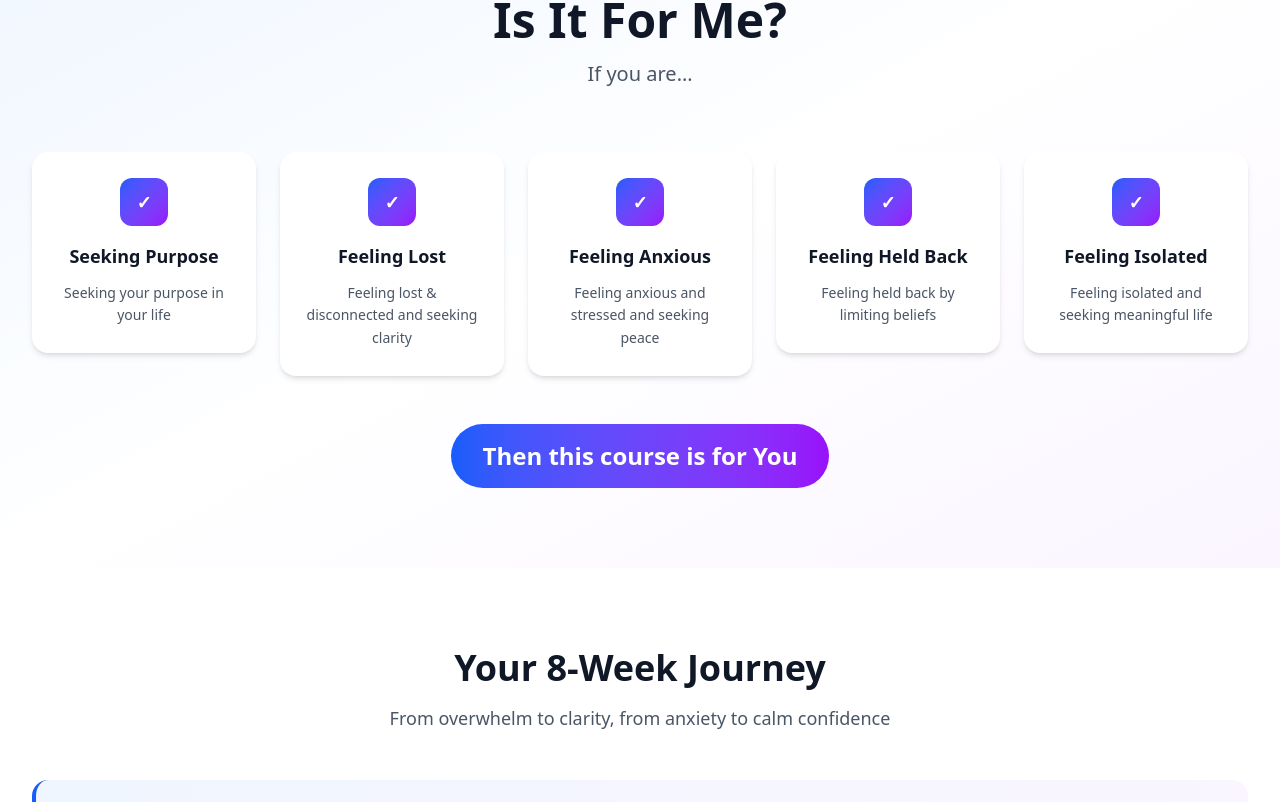
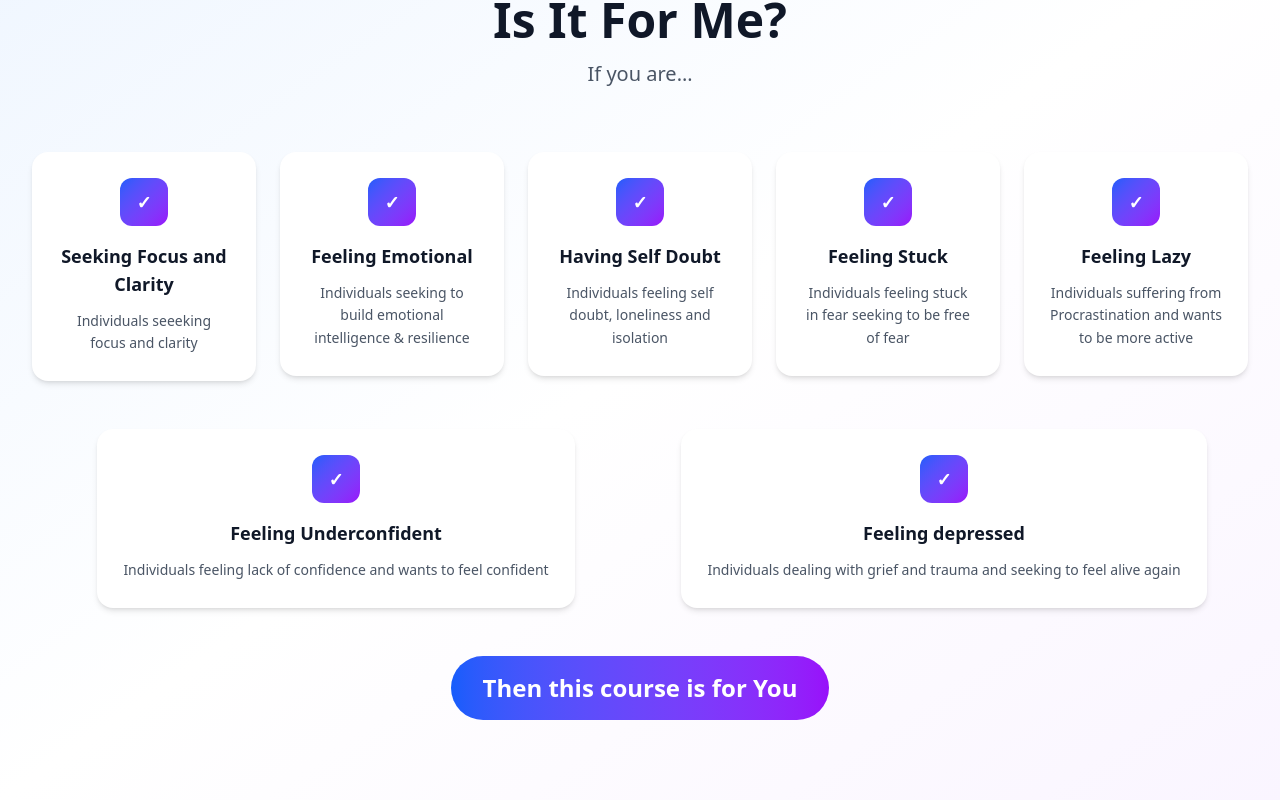
Before and after one commit to Atharv542/H2H, a React (Vite) app: page /clarity-coaching in a window 1280 px wide. Shown: the part 1984-2786 px from the top of the page. Built offline with nearby package versions, Linux system fonts and the light colour scheme; no server answers.

Commit message:
Added changes

```diff
--- a/src/components/Footer.tsx
+++ b/src/components/Footer.tsx
@@ -21,10 +21,10 @@ const Footer = () => {
           viewport={{ once: true }}
           className="grid grid-cols-1 sm:grid-cols-2 md:grid-cols-4 gap-12"
         >
-          <div className="flex flex-col -mt-7">
+          <div className="flex flex-col -mt-10">
             <div className="flex items-center space-x-2">
               <img src="Logo6.png" className="w-14 h-14" alt="Head2Heart Logo" />
-              <img src='Name_Logo.png' className='w-30 h-25 -mx-2'/>
+              <img src='New_Logo_3.png' className='w-40 h-35 -mx-5'/>
             </div>
 
             <p className="text-sm font-semibold text-gray-700 italic -mt-2  mb-5">
--- a/src/components/Navbar.tsx
+++ b/src/components/Navbar.tsx
@@ -117,7 +117,7 @@ useEffect(() => {
           >
             <img src="Logo6.png" className="w-15 h-15 mt-1"/>
             <Link to="/">
-              < img src="Name_Logo.png" className="w-30 h-25 -mx-2 mt-2 "/>
+              < img src="New_Logo_3.png" className="w-40 h-35 -mx-5 mt-2 opacity-100"/>
             </Link>
 
           </motion.div>
--- a/src/pages/About.tsx
+++ b/src/pages/About.tsx
@@ -52,7 +52,7 @@ const About = () => {
     {
       name: 'Sachin Kaintura',
       email: 'sachin.kaintura@head2heart.co.nz',
-      phone: '+64 22 684 5034',
+      phone: '+64211368819',
       image: 'Sachin.png',
       bio:
         'Hi, I’m Sachin Kaintura  a husband, proud father, and Personal Development & Mindfulness Certified Coach with expertise in NLP. My journey began in the bustling city of Mumbai, where I studied hospitality and started my career in the service industry. Like many in India’s middle class, I dreamed of giving my family a better life a dream that led me to take a leap of faith in 2009 and move to New Zealand. Starting over as an immigrant meant long hours, financial sacrifices, and the emotional challenge of building a new life far from home. But through it all, I stayed true to the values of honesty, respect, empathy, and authenticity principles that continue to guide me today. Despite over two decades of experience in hospitality and leadership, I often felt a sense of incompleteness. I was doing well, but something inside me was missing. Everything changed in 2019 when I discovered a marketing company that introduced me to mindfulness. That experience became a turning point, helping me overcome stress, procrastination, limiting beliefs, and imposter syndrome. Today, I help individuals break free from self-doubt, gain clarity, and create balance in their personal and professional lives. My mission is simple: to guide you in cultivating mindfulness, unlocking your potential, and living with purpose. If you’ve ever felt stuck, overwhelmed, or like there’s more waiting for you, you’re not alone. I’ve been there too, and I’m here to help you navigate your journey.',
@@ -60,7 +60,7 @@ const About = () => {
     {
       name: 'Sandeep Sharma',
       email: 'sandeep.sharma@head2heart.co.nz',
-      phone: '+64 21 818 1844',
+      phone: '+6421903306',
       image: 'Sandeep.png',
       bio:
         'Hi, my name is Sandeep Sharma. I\'m truly thankful for the life I live today, and for the family and friends who surround me. I was born into a middle-class household in New Delhi, India, where my childhood was joyful despite financial limitations. Like many, I aspired to a life of success dreaming of wealth, a beautiful home, and luxuries of life but had no clear roadmap to get there. Years of chasing these ambitions left me feeling stuck, anxious, and unfulfilled. No matter what I achieved, it never felt like enough. Eventually, I had a powerful realization: I wasn\'t meant to live in fear, frustration, or emptiness. That moment became a turning point, prompting me to redefine my purpose, values, beliefs, and mindset. I came to see life as a journey made up of meaningful experiences, and that true happiness comes from embracing the present not just pursuing a distant goal. I believe that if we\'re not grateful for what we have today, we\'ll never feel truly satisfied with what we gain tomorrow. Now, I live with intention and presence, enjoying the path I\'m on. I support others who feel the way I once did helping them cultivate an abundant mindset and guiding them toward their goals with clarity and purpose.',
--- a/src/pages/ClarityCoaching.tsx
+++ b/src/pages/ClarityCoaching.tsx
@@ -226,25 +226,26 @@ const ClarityCoaching = () => {
                   <div className="grid grid-cols-1 md:grid-cols-2 lg:grid-cols-5 gap-6 max-w-7xl mx-auto mb-12">
                     {[
                       {
-                        title: 'Seeking Purpose',
-                        description: 'Seeking your purpose in your life'
+                        title: 'Seeking Focus and Clarity',
+                        description: 'Individuals seeeking focus and clarity'
                       },
                       {
-                        title: 'Feeling Lost',
-                        description: 'Feeling lost & disconnected and seeking clarity'
+                        title: 'Feeling Emotional',
+                        description: 'Individuals seeking to build emotional intelligence & resilience'
                       },
                       {
-                        title: 'Feeling Anxious',
-                        description: 'Feeling anxious and stressed and seeking peace'
+                        title: 'Having Self Doubt',
+                        description: 'Individuals feeling self doubt, loneliness and isolation '
                       },
                       {
-                        title: 'Feeling Held Back',
-                        description: 'Feeling held back by limiting beliefs'
+                        title: 'Feeling Stuck',
+                        description: 'Individuals feeling stuck in fear seeking to be free of fear'
                       },
                       {
-                        title: 'Feeling Isolated',
-                        description: 'Feeling isolated and seeking meaningful life'
-                      }
+                        title: 'Feeling Lazy',
+                        description: 'Individuals suffering from Procrastination and wants to be more active'
+                      },
+
                     ].map((item, index) => (
                       <motion.div
                         key={index}
@@ -255,6 +256,42 @@ const ClarityCoaching = () => {
                         className="group relative"
                       >
                         <div className="absolute inset-0 bg-gradient-to-br from-blue-600 to-purple-600 rounded-2xl opacity-0 group-hover:opacity-10 transition-opacity duration-300"></div>
+                        <div className="relative bg-white border-2 border-transparent hover:border-blue-300 p-6 rounded-2xl shadow-md hover:shadow-xl transition-all duration-300">
+                          <div className="w-12 h-12 bg-gradient-to-br from-blue-600 to-purple-600 rounded-xl flex items-center justify-center mb-4 mx-auto">
+                            <span className="text-white font-bold text-lg">✓</span>
+                          </div>
+                          <h3 className="font-bold text-lg text-gray-900 mb-3 text-center">
+                            {item.title}
+                          </h3>
+                          <p className="text-gray-600 text-sm leading-relaxed text-center">
+                            {item.description}
+                          </p>
+                        </div>
+                      </motion.div>
+                    ))}
+                  </div>
+
+                   <div className="grid grid-cols-1 md:grid-cols-2 lg:grid-cols-2  mx-auto  mb-12">
+                    {[
+                      {
+                        title: 'Feeling Underconfident',
+                        description: 'Individuals feeling lack of confidence and wants to feel confident'
+                      },
+                       {
+                        title: 'Feeling depressed',
+                        description: 'Individuals dealing with grief and trauma and seeking to feel alive again'
+                      }
+
+                    ].map((item, index) => (
+                      <motion.div
+                        key={index}
+                        initial={{ opacity: 0, y: 20 }}
+                        whileInView={{ opacity: 1, y: 0 }}
+                        viewport={{ once: true }}
+                        transition={{ delay: index * 0.1 }}
+                        className="group relative flex justify-center"
+                      >
+
                         <div className="relative bg-white border-2 border-transparent hover:border-blue-300 p-6 rounded-2xl shadow-md hover:shadow-xl transition-all duration-300">
                           <div className="w-12 h-12 bg-gradient-to-br from-blue-600 to-purple-600 rounded-xl flex items-center justify-center mb-4 mx-auto">
                             <span className="text-white font-bold text-lg">✓</span>
@@ -342,8 +379,7 @@ const ClarityCoaching = () => {
                 By the end of this 8-week journey, you will:
               </p>
             </div>
-
-            <div className="grid grid-cols-1 md:grid-cols-2 lg:grid-cols-3 gap-6 max-w-5xl mx-auto">
+<div className="grid grid-cols-1 md:grid-cols-2 lg:grid-cols-5 gap-6 max-w-5xl mx-auto ">
               {outcomes.map((outcome, index) => (
                 <motion.div
                   key={index}
@@ -351,11 +387,13 @@ const ClarityCoaching = () => {
                   whileInView={{ opacity: 1, scale: 1 }}
                   viewport={{ once: true }}
                   transition={{ delay: index * 0.1 }}
-                  className="bg-white p-6 rounded-xl shadow-md hover:shadow-xl transition-shadow"
+                  className="bg-white p-6  border-2 border-transparent hover:border-blue-300  rounded-2xl shadow-md hover:shadow-xl transition-all duration-300"
                 >
-                  <div className="flex items-start space-x-3">
-                    <CheckCircle2 className="h-6 w-6 text-green-600 flex-shrink-0 mt-1" />
-                    <p className="text-gray-700 leading-relaxed">{outcome}</p>
+                  <div className="flex flex-col  mx-auto items-center space-x-3 ">
+                   <div className="w-10 h-10 bg-blue-600 rounded-xl flex items-center justify-center mb-4 mx-auto">
+                            <span className="text-white font-bold">✓</span>
+                          </div>
+                    <p className="text-gray-600 text-md leading-relaxed text-center">{outcome}</p>
                   </div>
                 </motion.div>
               ))}
@@ -400,20 +438,17 @@ const ClarityCoaching = () => {
                   </li>
                   <li className="flex items-center space-x-2">
                     <CheckCircle2 className="h-5 w-5" />
-                    <span>All digital materials</span>
+                    <span>All Digital Workbooks</span>
                   </li>
                   <li className="flex items-center space-x-2">
                     <CheckCircle2 className="h-5 w-5" />
-                    <span>Ongoing support</span>
+                    <span>Between-Session Support & Accountability</span>
                   </li>
                   <li className="flex items-center space-x-2">
                     <CheckCircle2 className="h-5 w-5" />
-                    <span>Growth roadmap</span>
+                    <span>Bonus 30 Days Calm & Clarity Workbook</span>
                   </li>
-                  <li className="flex items-center space-x-2">
-                    <CheckCircle2 className="h-5 w-5" />
-                    <span>Payment plans available</span>
-                  </li>
+
 
                 </ul>
               <button
@@ -470,24 +505,21 @@ const ClarityCoaching = () => {
                 <ul className="space-y-3 mb-8 text-gray-700">
                   <li className="flex items-center space-x-2">
                     <CheckCircle2 className="h-5 w-5 text-blue-600" />
-                    <span>Tailored program</span>
+                    <span>Tailored Coaching Program for Your Team</span>
                   </li>
                   <li className="flex items-center space-x-2">
                     <CheckCircle2 className="h-5 w-5 text-blue-600" />
-                    <span>Group materials</span>
+                    <span>Interactive Group Materials & Workbooks</span>
                   </li>
                   <li className="flex items-center space-x-2">
                     <CheckCircle2 className="h-5 w-5 text-blue-600" />
-                    <span>Team activities</span>
+                    <span>Engaging Team Activities & Discussions</span>
                   </li>
                   <li className="flex items-center space-x-2">
                     <CheckCircle2 className="h-5 w-5 text-blue-600" />
                     <span>Flexible scheduling</span>
                   </li>
-                  <li className="flex items-center space-x-2">
-                    <CheckCircle2 className="h-5 w-5 text-blue-600" />
-                    <span>All resources included</span>
-                  </li>
+
                 </ul>
                 <Link
                   to={user ? "/contact" : "/login"}
--- a/src/pages/MindfulnessCoaching.tsx
+++ b/src/pages/MindfulnessCoaching.tsx
@@ -247,27 +247,19 @@ const MindfulnessCoaching = () => {
               </p>
             </div>
 
-            <div className="grid grid-cols-1 md:grid-cols-2 lg:grid-cols-5 gap-6 max-w-7xl mx-auto mb-12">
+            <div className="grid grid-cols-1 md:grid-cols-2  lg:grid-cols-3 gap-6 max-w-7xl mx-auto  mb-12">
               {[
                 {
-                  title: 'Seeking Purpose',
-                  description: 'Seeking your purpose in your life'
+                  title: 'Seeking Focus ',
+                  description: 'Individuals feeling overwhelmed and seeking focus & clarity'
                 },
                 {
-                  title: 'Feeling Lost',
-                  description: 'Feeling lost & disconnected and seeking clarity'
+                  title: 'Feeling Stressed',
+                  description: 'Individuals feeling mental overload, stress, burnouts & seeking emotional resilience'
                 },
                 {
-                  title: 'Feeling Anxious',
-                  description: 'Feeling anxious and stressed and seeking peace'
-                },
-                {
-                  title: 'Feeling Held Back',
-                  description: 'Feeling held back by limiting beliefs'
-                },
-                {
-                  title: 'Feeling Isolated',
-                  description: 'Feeling isolated and seeking meaningful life'
+                  title: 'Seeing Improvement',
+                  description: 'Individuals seeking overall improved wellbeing and performance'
                 }
               ].map((item, index) => (
                 <motion.div
@@ -416,17 +408,20 @@ const MindfulnessCoaching = () => {
                 <ul className="space-y-3 mb-8">
                   <li className="flex items-center space-x-2">
                     <CheckCircle2 className="h-5 w-5" />
-                    <span>8-week program</span>
+                    <span>8-Week Guided Journey</span>
                   </li>
                   <li className="flex items-center space-x-2">
                     <CheckCircle2 className="h-5 w-5" />
-                    <span>Personal coaching</span>
+                    <span>Personalized Coaching Sessions</span>
                   </li>
                   <li className="flex items-center space-x-2">
                     <CheckCircle2 className="h-5 w-5" />
-                    <span>All resources included</span>
+                    <span>Complete Mindfulness Resources</span>
                   </li>
-
+                  <li className="flex items-center space-x-2">
+                    <CheckCircle2 className="h-5 w-5" />
+                    <span>Ongoing Support & Accountability</span>
+                  </li>
                 </ul>
                 <button
   onClick={() => handleCheckout("service2")}
@@ -461,15 +456,19 @@ const MindfulnessCoaching = () => {
                 <ul className="space-y-3 mb-8 text-gray-700">
                   <li className="flex items-center space-x-2">
                     <CheckCircle2 className="h-5 w-5 text-blue-600" />
-                    <span>Intensive workshop</span>
+                    <span>Tailored Coaching Program for Team</span>
                   </li>
                   <li className="flex items-center space-x-2">
                     <CheckCircle2 className="h-5 w-5 text-blue-600" />
-                    <span>Team activities</span>
+                    <span>Team Engagement Activities</span>
                   </li>
                   <li className="flex items-center space-x-2">
                     <CheckCircle2 className="h-5 w-5 text-blue-600" />
-                    <span>Group materials</span>
+                    <span>Custom Group Learning.</span>
+                  </li>
+                   <li className="flex items-center space-x-2">
+                    <CheckCircle2 className="h-5 w-5 text-blue-600" />
+                    <span>Action-Oriented Insights</span>
                   </li>
                 </ul>
                 <button
@@ -495,22 +494,22 @@ const MindfulnessCoaching = () => {
                 <div className="mb-6">
                   <span className="text-4xl font-bold text-gray-900">Custom</span>
                 </div>
-                <ul className="space-y-3 mb-8 text-gray-700">
+                <ul className="space-y-3 mb-8 text-gray-700 pt-3">
                   <li className="flex items-center space-x-2">
                     <CheckCircle2 className="h-5 w-5 text-blue-600" />
-                    <span>Tailored program</span>
+                    <span>Tailored Program Design</span>
                   </li>
                   <li className="flex items-center space-x-2">
                     <CheckCircle2 className="h-5 w-5 text-blue-600" />
-                    <span>Multiple sessions</span>
+                    <span>Multi-Session Delivery</span>
                   </li>
                   <li className="flex items-center space-x-2">
                     <CheckCircle2 className="h-5 w-5 text-blue-600" />
-                    <span>Follow-up workshops</span>
+                    <span>Follow-Up Workshops for Sustainability</span>
                   </li>
                   <li className="flex items-center space-x-2">
                     <CheckCircle2 className="h-5 w-5 text-blue-600" />
-                    <span>Ongoing support</span>
+                    <span>Continuous Support & Resources</span>
                   </li>
                 </ul>
                 <Link
```
Also changed, not shown: src/pages/PurposeCoaching.tsx (+14 -12 lines), 2 other files (tests, documents, lock files or other folders).
